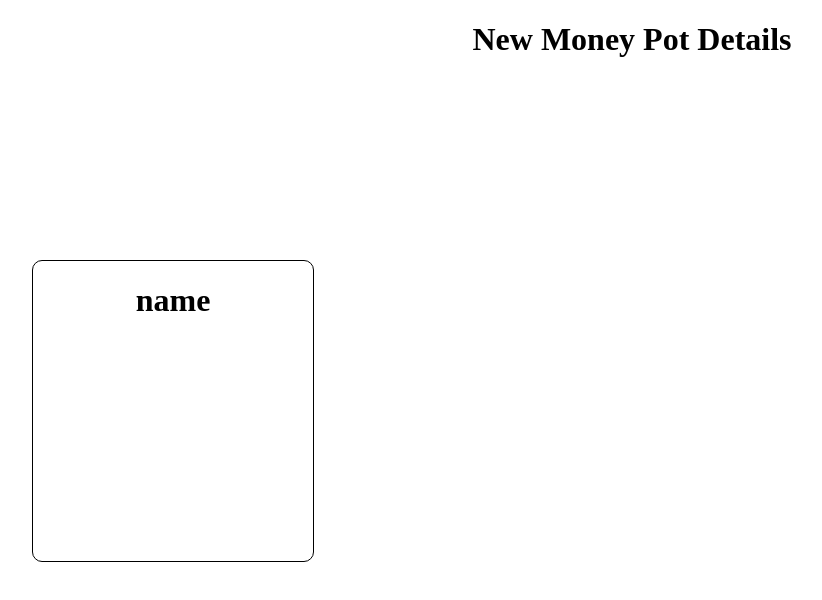
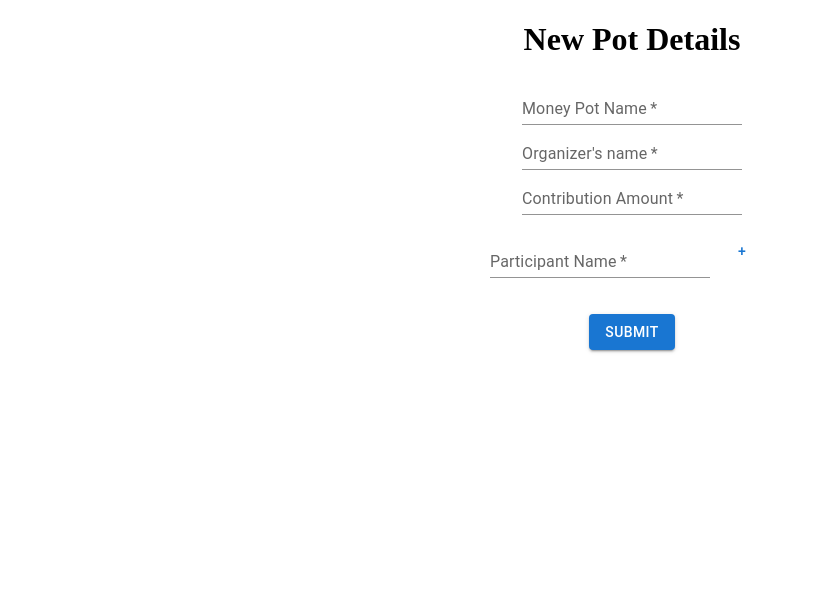
Before and after one commit to nicholascaro/money-pot, a React (Create React App) app in the folder client/: page /create in a window 1280 px wide. Shown: the top 600 px of the page, without its empty margins (8-830 px from the left). Built offline with nearby package versions, Linux system fonts and the light colour scheme; the HTML template or start-up script is replaced by a standard one.

Commit message:
Progress on view function

```diff
--- a/client/src/components/CreateCard.js
+++ b/client/src/components/CreateCard.js
@@ -57,21 +57,10 @@ function CreateCard() {
       </div>
       <div className="card-boy"></div>
       <div>
-
-        <TextField
-          id="standard-basic"
-          label="Money Pot Name"
-          variant="standard"
-          required
-          size="small"
-          onChange={(event) => {
-            setName(event.target.value);
-          }}
-          />
           <br />
           <br />
           <Button onClick={goToCreateView} variant="contained">
-            Submit
+            Create
           </Button>
           <Modal
             open={open}
--- a/client/src/components/CreateView.js
+++ b/client/src/components/CreateView.js
@@ -8,20 +8,86 @@ import Typography from "@mui/material/Typography";
   import { useSearchParams } from "react-router-dom";
   //import { useNavigate } from "react-router-dom";
   import { useNavigate, createSearchParams } from "react-router-dom";
+
   function CreateView() {
-  const [searchParams] = useSearchParams();
-  const _name = searchParams.get("_name");
-  const createViewHeader = "<h1>New Pot: " + _name + "</h1>";
-  //document.getElementById("content").innerHTML = createViewHeader;
+
+    var newPot = new Object();
+
+    const [potName, setPotName] = useState("");
+    const [organizerName, setOrganizerName] = useState("");
+    const [contributionAmount, setContribution] = useState(0);
+    const [participant, setParticipant] = useState("");
+
+    function GetData() {
+      setPotName();
+      setOrganizerName();
+      setContribution();
+
+    }
+
+      function NewParticipant() {
+        return (
+        <div>
+          <br></br>
+          <TextField
+            id="standard-basic"
+            label="Participant Name"
+            variant="standard"
+            required
+            size="small"
+            onChange={(event) => {
+              NewParticipant(event.target.value);
+            }}
+          />
+            <Button onClick={NewParticipant}>
+              +
+            </Button>
+          </div>
+        );
+      }
 
       return (
         <div>
-      <h1>New Money Pot Details</h1>
-      <div className="card">
-        <div>
-          <h1>name</h1>
-        </div>
-        <div className="card-boy"></div>
+        <h1>New Pot Details</h1>
+        <div className="dataFields">
+          <TextField
+            id="standard-basic"
+            label="Money Pot Name"
+            variant="standard"
+            required
+            size="small"
+            onChange={(event) => {
+              setPotName(event.target.value);
+            }}
+          />
+          <br></br>
+          <TextField
+            id="standard-basic"
+            label="Organizer's name"
+            variant="standard"
+            required
+            size="small"
+            onChange={(event) => {
+              setOrganizerName(event.target.value);
+            }}
+            />
+          <br></br>
+          <TextField
+            id="standard-basic"
+            label="Contribution Amount"
+            variant="standard"
+            required
+            size="small"
+            onChange={(event) => {
+              setContribution(event.target.value);
+            }}
+            />
+            <NewParticipant />
+            <br></br>
+            <br></br>
+          <Button variant="contained" onClick={GetData}>
+            Submit
+          </Button>
         </div>
         </div>
     );
--- /dev/null
+++ b/client/src/components/PotObject.js
@@ -0,0 +1 @@
+let PotObject = {};
```
Also changed, not shown: 1 other file (tests, documents, lock files or other folders). Lines whose indentation alone changed are shown as unchanged.
